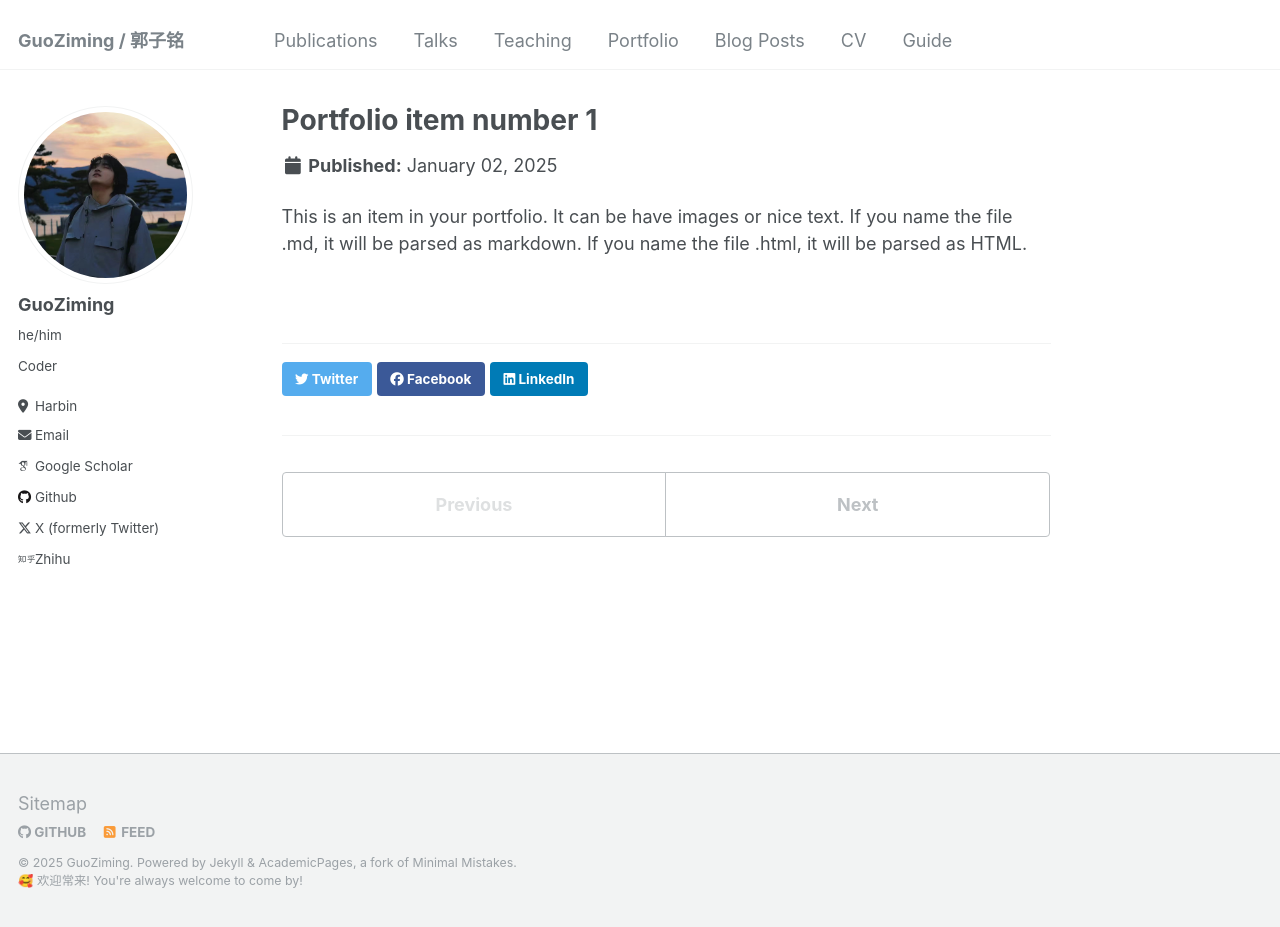
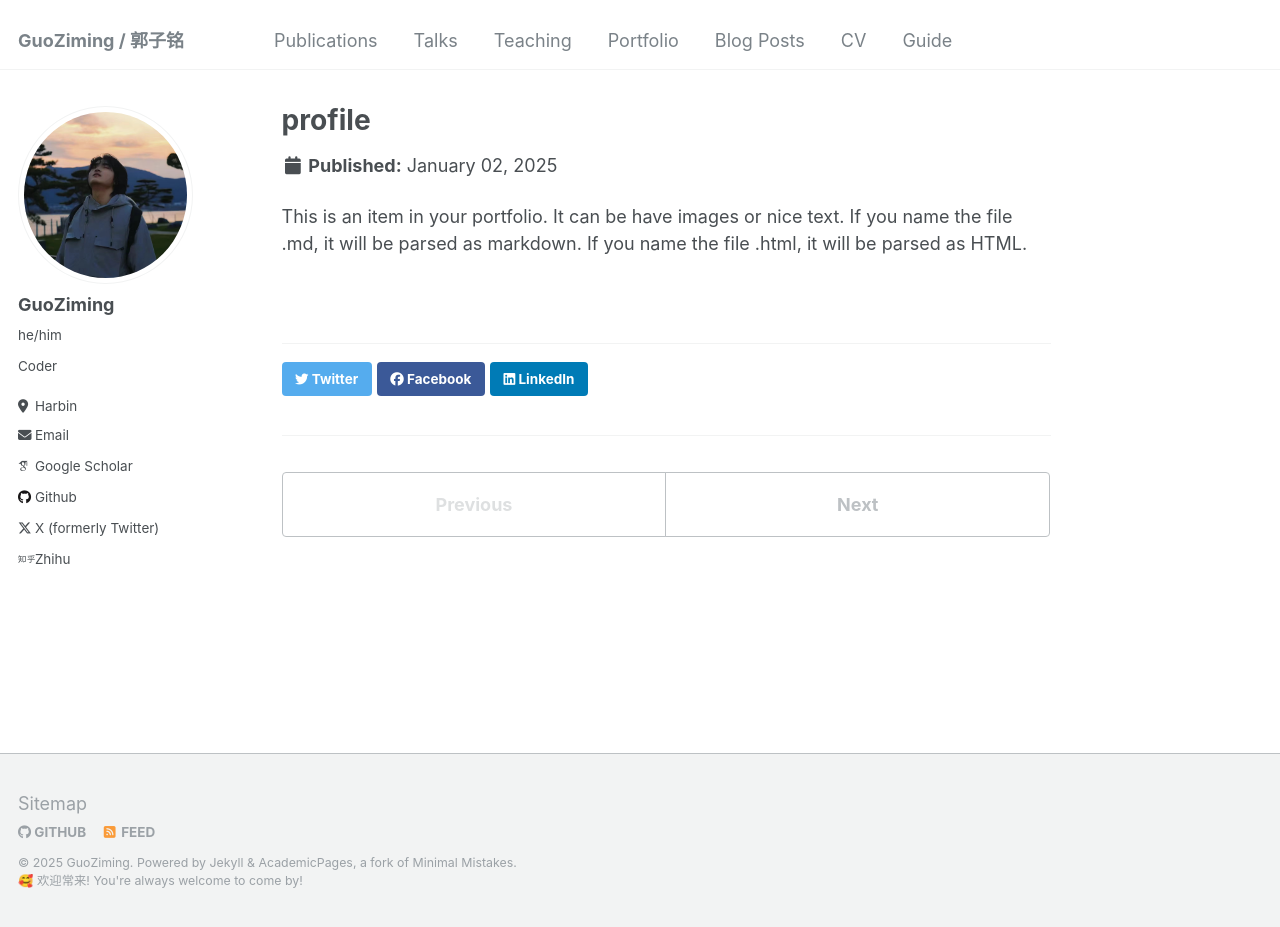
Before and after one commit to mcxiaoxiao/mcxiaoxiao.github.io, a Jekyll site: the page built from _portfolio/portfolio-1.md, in a window 1280 px wide and 927 px high. Built offline with Jekyll 4.4.1, drawn with Linux system fonts in a browser that asks for light colours; some web fonts are replaced.

Commit message:
Taken in early spring at Dongqian Lake, Ningbo in 2024.

```diff
--- a/_portfolio/portfolio-1.md
+++ b/_portfolio/portfolio-1.md
@@ -1,6 +1,6 @@
 ---
-title: "Portfolio item number 1"
-excerpt: "Short description of portfolio item number 1<br/><img src='/images/500x300.png'>"
+title: "profile"
+excerpt: "Taken in early spring at Dongqian Lake, Ningbo in 2024. <br/><img src='/images/fullprofile.jpg'><img src='/images/fullprofilestrange.jpg'>"
 collection: portfolio
 ---
 
```
Also changed, not shown: 2 other files.
